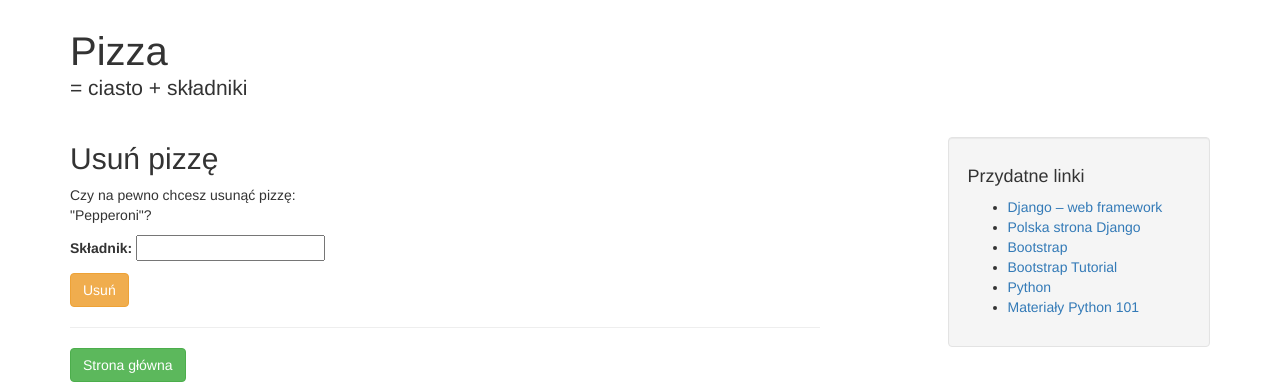
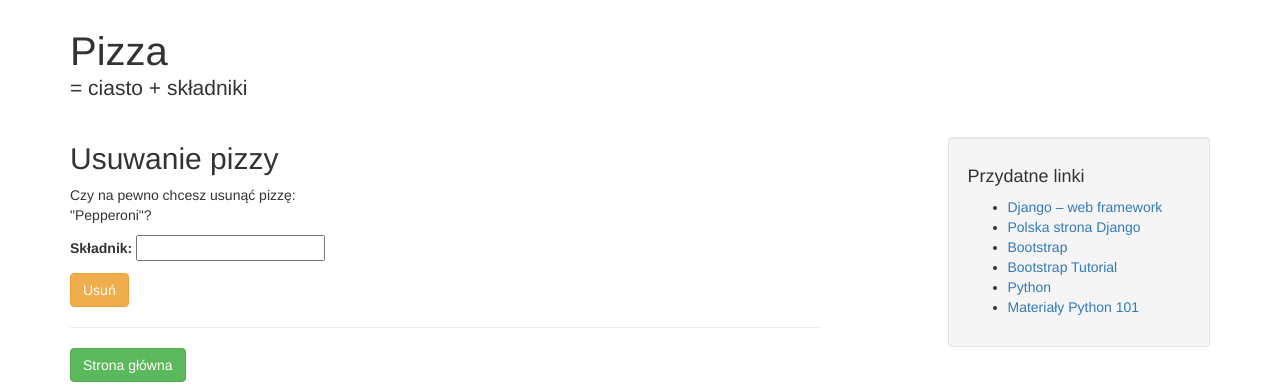
Before and after one commit to koduj-z-klasa/malybar, a Django app: page /usun/1/ in a window 1280 px wide. Shown: the part 51-437 px from the top of the page. Run offline with Django 3.2, Linux system fonts and the light colour scheme; a user stored in the database is signed in; data comes from the database, SQL or seed files in the repository; some libraries are stand-ins or nearby versions.

Commit message:
Drobne zmiany w DeleteView(). Queryset do poprawy.

```diff
--- a/malybar/pizza/templates/pizza/pizza_usun.html
+++ b/malybar/pizza/templates/pizza/pizza_confirm_delete.html
@@ -2,12 +2,12 @@
 {% block title %}Mały Bar – Pizza{% endblock %}
 
 {% block content_title %}
-    Usuń pizzę
+    Usuwanie pizzy
 {% endblock %}
 
 {% block content %}
 
-    <form method="POST">
+    <form action="." method="post">
         {% csrf_token %}
         <p>Czy na pewno chcesz usunąć pizzę:<br />"{{ object }}"?</p>
         {{ skladniki.as_p }}
--- a/malybar/pizza/views.py
+++ b/malybar/pizza/views.py
@@ -101,7 +101,6 @@ class PizzaUpdate(UpdateView):
 @method_decorator(login_required, 'dispatch')
 class PizzaDelete(DeleteView):
     model = models.Pizza
-    template_name = 'pizza/pizza_usun.html'
     success_url = reverse_lazy('pizza:list')  # '/pizza/lista'
 
     def get_context_data(self, **kwargs):
```
